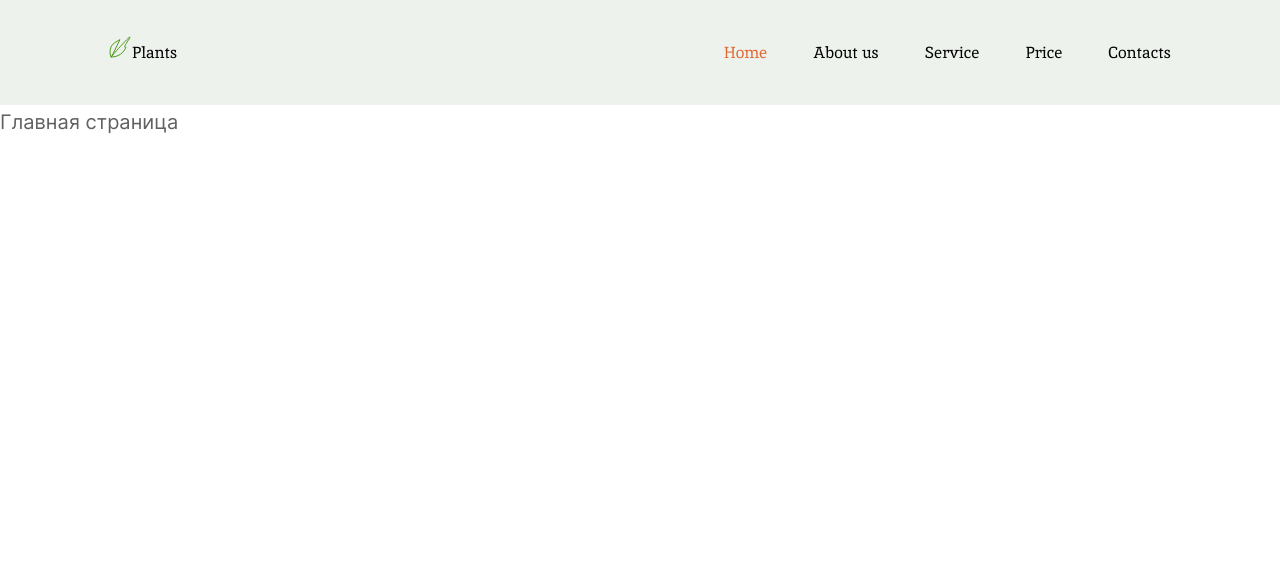
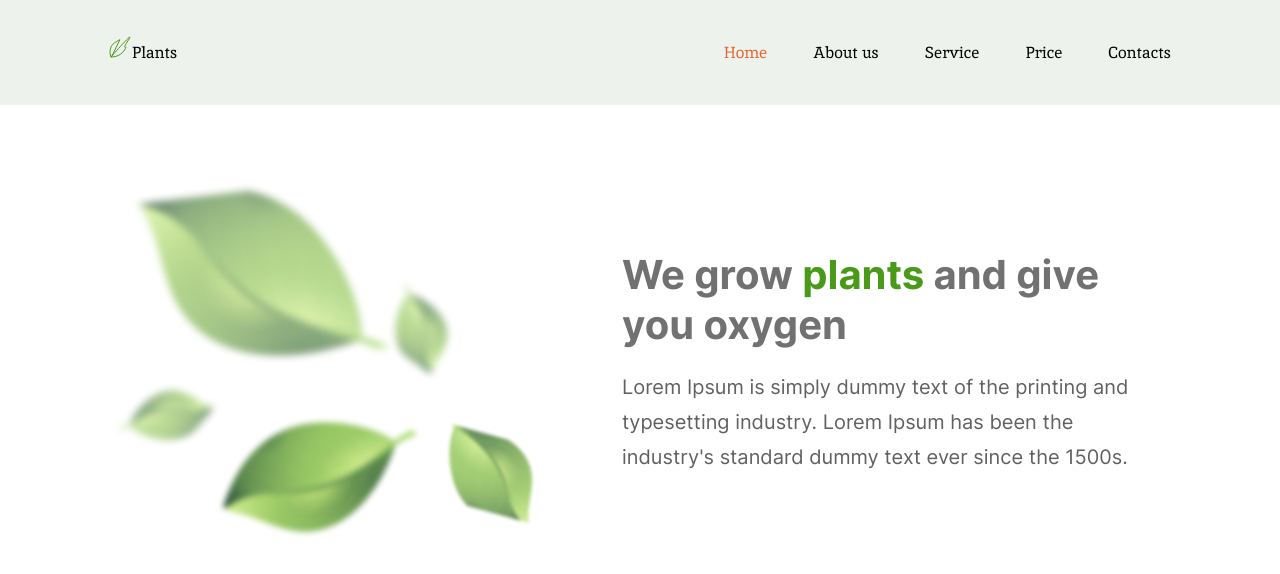
Before and after one commit to DoYouLikeMe/plant-react-app, a React (Create React App) app: page / in a window 1280 px wide. Shown: the top 574 px of the page. Built offline with nearby package versions, Linux system fonts and the light colour scheme.

Commit message:
add: main page

```diff
--- a/src/pages/Main.js
+++ b/src/pages/Main.js
@@ -1,3 +1,24 @@
+import Leafs from "@/assets/images/leafs.png";
+
 export const Main = () => {
-  return <div>Главная страница</div>;
+  return (
+    <section className="main">
+      <div className="container">
+        <div className="main__wrapper">
+          <img className="main__image" src={Leafs} alt="Leafs" />
+          <div className="main__content">
+            <h1 className="section-heading main__heading">
+              We grow <span class="green-emphasizing">plants</span> and give you
+              oxygen
+            </h1>
+            <p>
+              Lorem Ipsum is simply dummy text of the printing and typesetting
+              industry. Lorem Ipsum has been the industry's standard dummy text
+              ever since the 1500s.
+            </p>
+          </div>
+        </div>
+      </div>
+    </section>
+  );
 };
--- a/src/scss/_basic.scss
+++ b/src/scss/_basic.scss
@@ -18,3 +18,16 @@ body {
   font-style: normal;
   color: $text-primary-color;
 }
+
+.section-heading {
+  color: $text-black-color;
+  font-size: 40px;
+  font-weight: 700;
+  font-family: $font-primary;
+  margin: 0;
+  line-height: 50px;
+}
+
+.green-emphasizing {
+  color: $text-green-color;
+}
--- a/src/scss/_variables.scss
+++ b/src/scss/_variables.scss
@@ -5,9 +5,11 @@ $bg-section: #edf2ec;
 
 $text-primary-color: #636060;
 $text-secondary-color: #8e3d1a;
+$text-main-heading: #717171;
 $text-link-color: #010201;
 $text-active: #e06733;
 $text-black-color: #000;
+$text-green-color: #499a18;
 
 // Fonts
 
--- a/src/scss/main.scss
+++ b/src/scss/main.scss
@@ -14,3 +14,7 @@
 @import "components/header";
 @import "components/logo";
 @import "components/navigation";
+
+// Pages
+
+@import "pages/main";
--- /dev/null
+++ b/src/scss/pages/_main.scss
@@ -0,0 +1,21 @@
+.main {
+  padding-top: 62px;
+  padding-bottom: 62px;
+  &__wrapper {
+    display: flex;
+    justify-content: space-between;
+    gap: 10px;
+    align-items: center;
+    flex-wrap: wrap;
+  }
+  &__image {
+    max-width: 448px;
+    width: 100%;
+  }
+  &__content {
+    max-width: 549px;
+  }
+  &__heading {
+    color: $text-main-heading;
+  }
+}
```
Also changed, not shown: src/assets/images/leafs.png (added).
